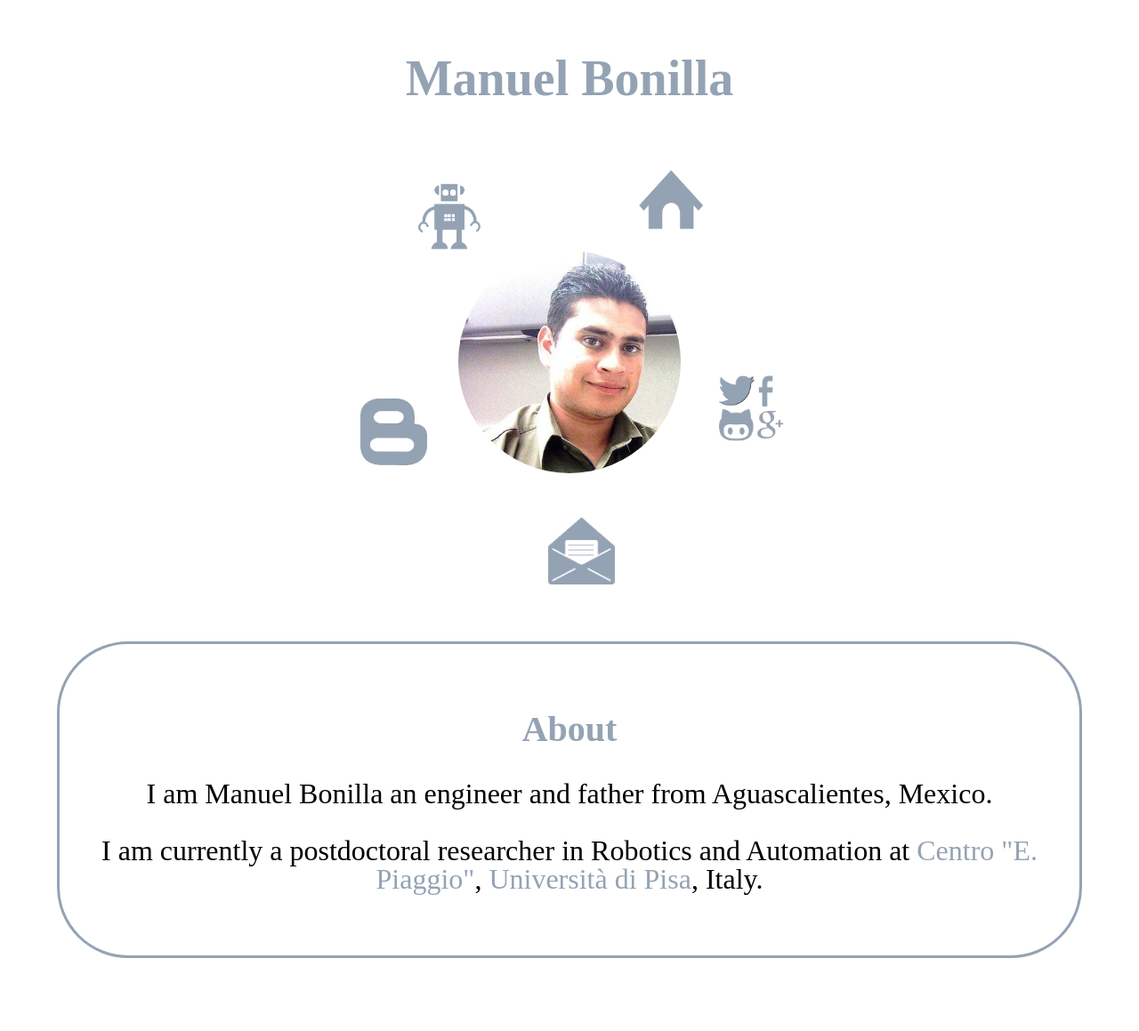
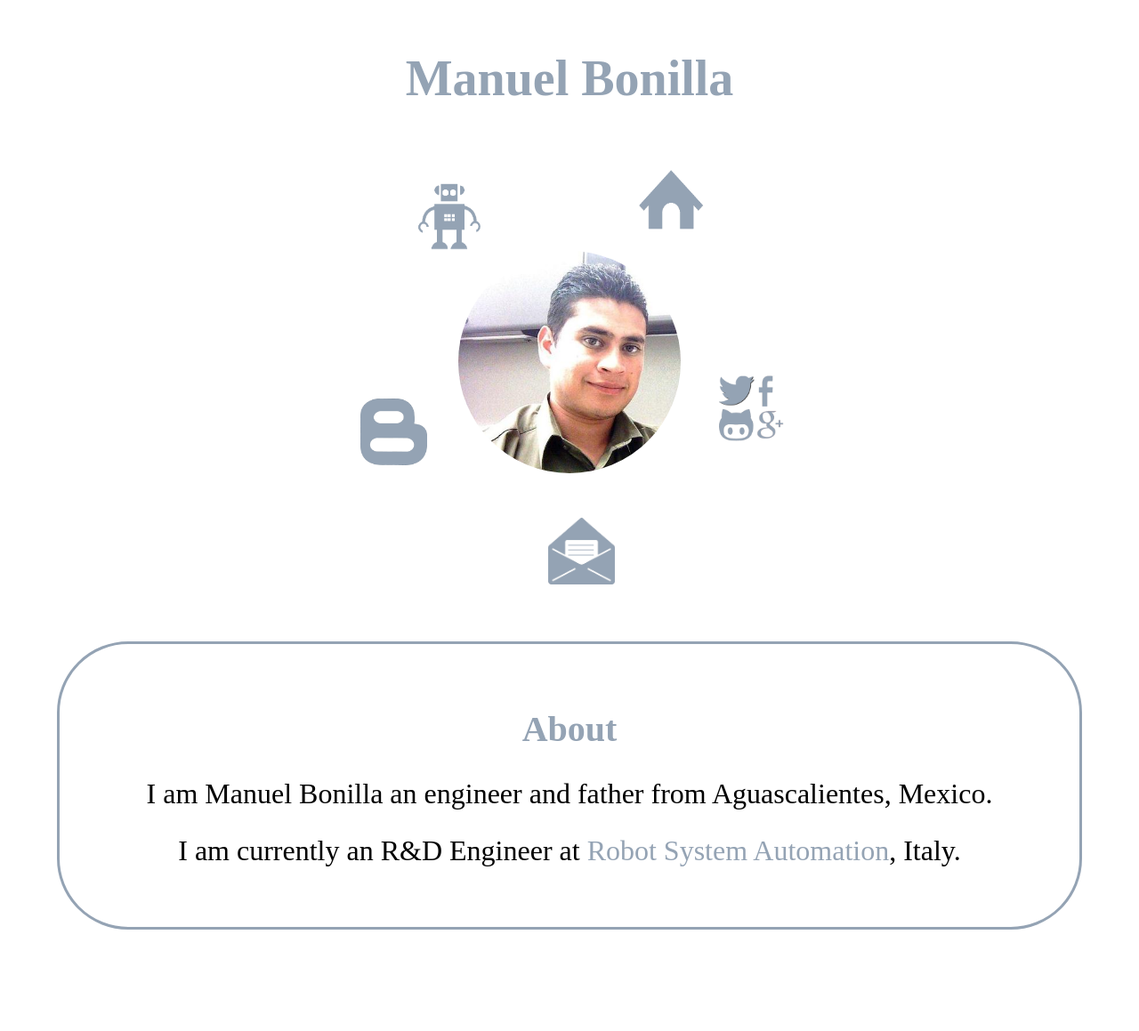
Before and after one commit to manuelbonilla/manuelbonilla.github.io, a Jekyll site: the page built from index.html, in a window 1280 px wide. Shown: the whole page at 89% size. Built offline with Jekyll 4.4.1, drawn with Linux system fonts in a browser that asks for light colours; nearby versions of some CDN libraries; after the commit the page ends 1127 px from its top, so only the background shows below that.

Commit message:
updating. Papers missing

```diff
--- a/aboutme/index.html
+++ b/aboutme/index.html
@@ -6,8 +6,8 @@
 <div class="section">
   <h2>Professional</h2>
   <p>
-  I graduated from <a href="http://www.upa.edu.mx/">Polytechnic University of Aguascalientes</a> with a B.Eng. in Mechatronics. I received the M.S. in Robotics and Advanced Manufacturing from <a href="http://www.cinvestav.mx/">CINVESTAV</a> under the supervision of the professors <a href="http://scholar.google.com/citations?user=RRm-R20AAAAJ">Vicente Parra</a> and <a href="https://www.linkedin.com/pub/francisco-j-ruiz-s%C3%A1nchez/23/890/216">Fransico Ruiz</a>. Since 2012 I am with the Robotics and Automation group of <a href="http://www.centropiaggio.unipi.it/">Research Center E Piaggio</a> of the <a href="http://www2.ing.unipi.it/scuola_dottorato_ingegneria/">Engineering School Leonardo da Vinci </a> at <a href="http://www.unipi.it/">University of Pisa </a> where I got my PhD degree on July 2015 under the supervision of professor <a href="http://www.centropiaggio.unipi.it/~bicchi">Antonio Bicchi</a>. My main research topics are constrained motion planning and execution for soft robots. I'm actually a postdoctoral researcher in the same lab. <br>
-  Before starting my master studies I was working first as a Technical Support Engineer in <a href="http://www.trucka.com.mx/#">Trucka</a>, and then in <a href="http://www.gpelectromecanica.com.mx/"> Gp Electromecanica</a>  as an Automation Engineer. Once I got my M.S. degree I worked for the technology center of <a href="http://www.whirlpoolcorp.com">Whirlpool Corporation</a> as Engineer analyst, my job was to perform Multibody Dinamic Simulations. After these experience on industry I decided to follow one of my dreams and try to become a PhD. I recently got it!
+  I graduated from <a href="http://www.upa.edu.mx/">Polytechnic University of Aguascalientes</a> with a B.Eng. in Mechatronics. I received the M.S. in Robotics and Advanced Manufacturing from <a href="http://www.cinvestav.mx/">CINVESTAV</a> under the supervision of the professors <a href="http://scholar.google.com/citations?user=RRm-R20AAAAJ">Vicente Parra</a> and <a href="https://www.linkedin.com/pub/francisco-j-ruiz-s%C3%A1nchez/23/890/216">Fransico Ruiz</a>. Since 2012 I am with the Robotics and Automation group of <a href="http://www.centropiaggio.unipi.it/">Research Center E Piaggio</a> of the <a href="http://www2.ing.unipi.it/scuola_dottorato_ingegneria/">Engineering School Leonardo da Vinci </a> at <a href="http://www.unipi.it/">University of Pisa </a> where I got my PhD degree on July 2015 under the supervision of professor <a href="http://www.centropiaggio.unipi.it/~bicchi">Antonio Bicchi</a>. My main research topics are constrained motion planning and execution for soft robots. I spent one year as a postdoctoral researcher in the same lab and one year more as a postdoctoral researcher with the Advanced Robotics group at <a href="https://www.iit.it/research/lines/advanced-robotics"> Istituto Italiano di Tecnologia</a>. <br>
+  Before starting my master studies I was working first as a Technical Support Engineer in <a href="http://www.trucka.com.mx/#">Trucka</a>, and then in <a href="http://www.gpelectromecanica.com.mx/"> Gp Electromecanica</a>  as an Automation Engineer. Once I got my M.S. degree I worked for the technology center of <a href="http://www.whirlpoolcorp.com">Whirlpool Corporation</a> as Engineer analyst, my job was to perform Multibody Dinamic Simulations. Now I'm an R&D Engineer at <a href="http://www.rsarobot.it/en/">Robot System Automation</a>
   </p>
 </div>
 
--- a/index.html
+++ b/index.html
@@ -7,5 +7,5 @@
   <h2 style="text-align: center">About</h2>
 
   <p style="text-align: center">I am Manuel Bonilla an engineer and father from Aguascalientes, Mexico. </p>
-  <p style="text-align: center">I am currently a postdoctoral researcher in Robotics and Automation at <a href="http://www.centropiaggio.unipi.it/">Centro "E. Piaggio"</a>, <a href="http://www.unipi.it/">Università di Pisa</a>, Italy.</p>
+  <p style="text-align: center">I am currently an R&D Engineer at <a href="http://www.rsarobot.it/en/">Robot System Automation</a>, Italy.</p>
   <div>
```
